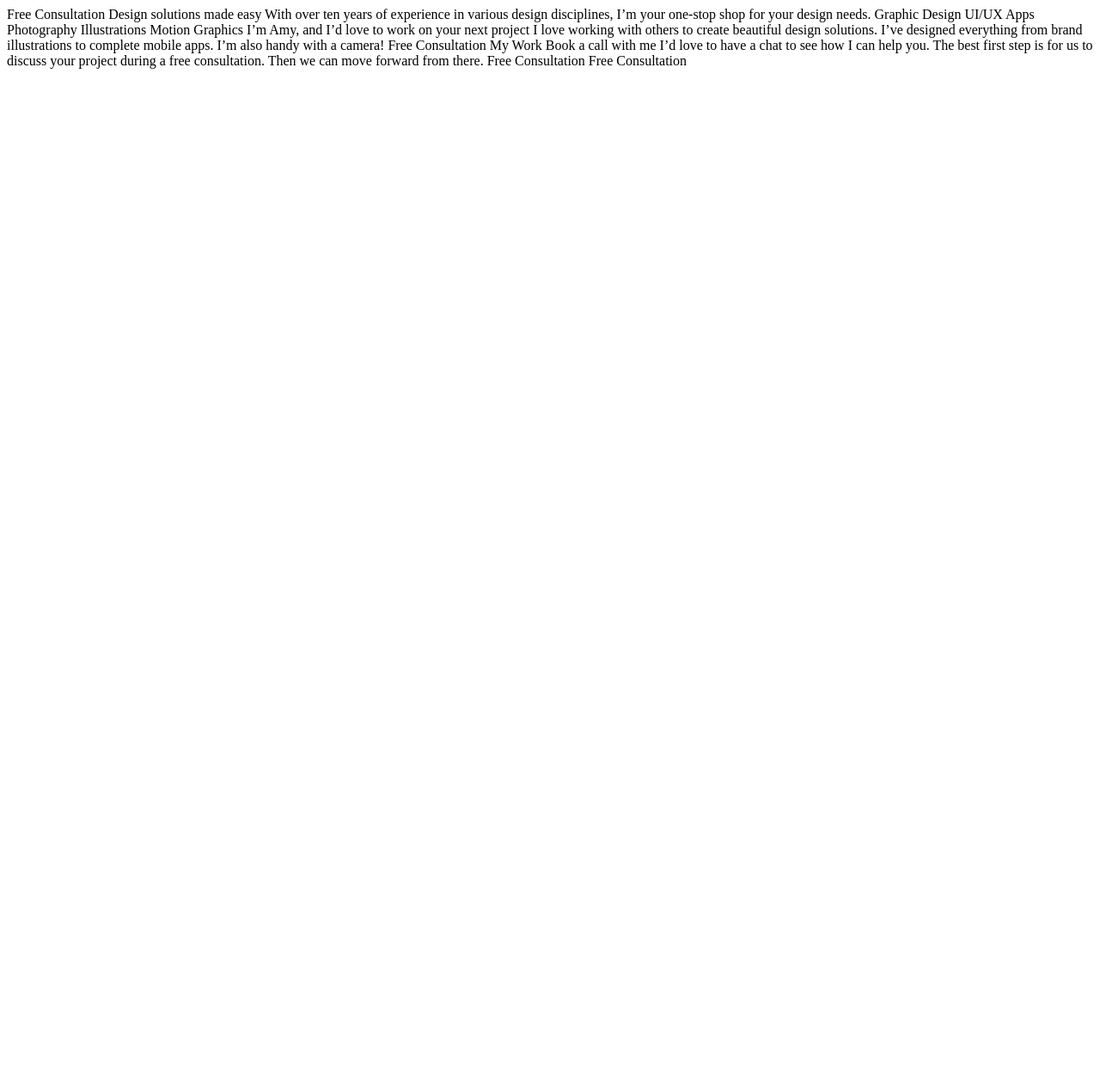
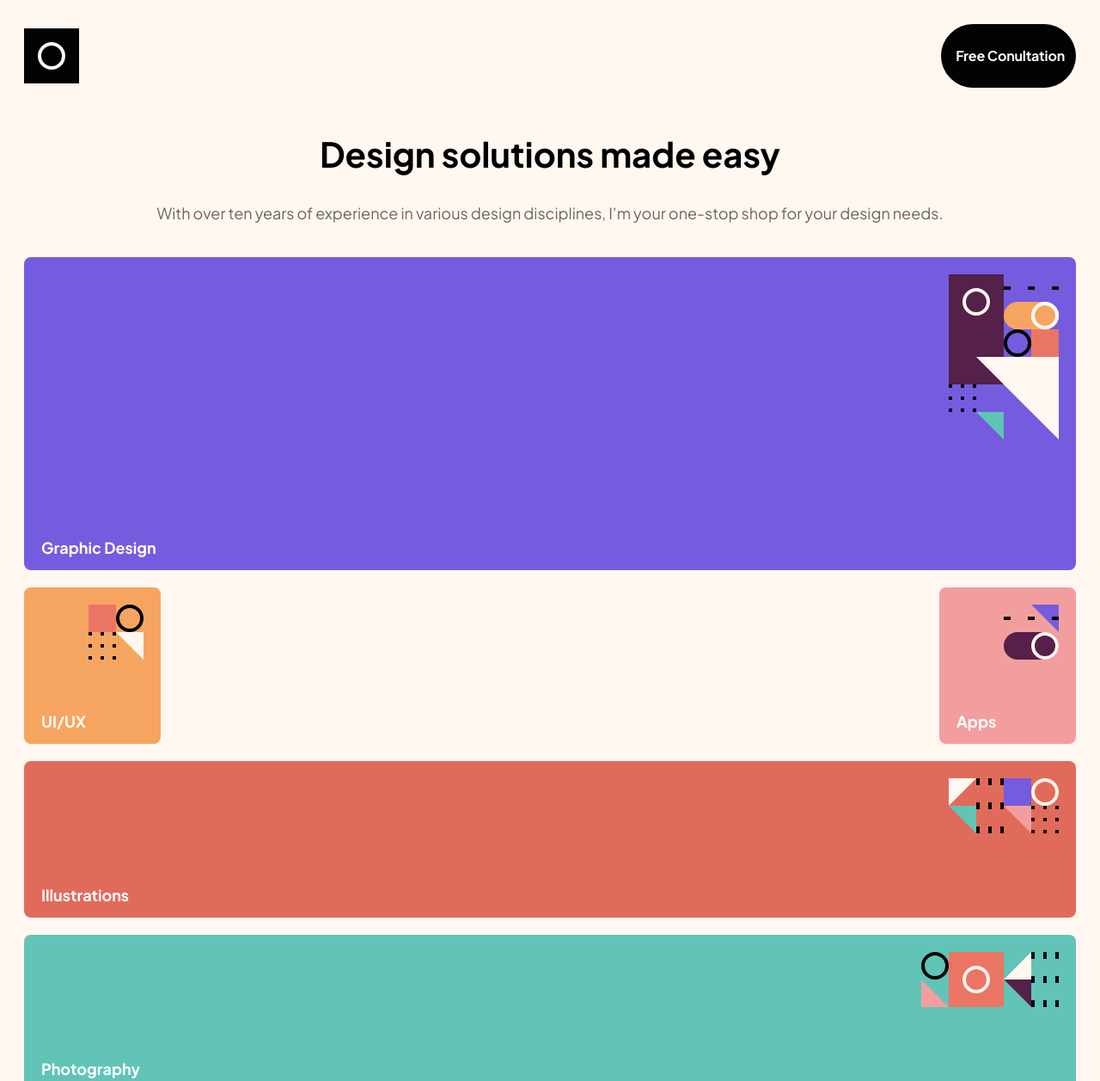
Before and after one commit to Julien-dev-code/fm-single-page-design-portfolio, a plain HTML site: page index.html in a window 1280 px wide. Shown: the top 1257 px of the page at 86% size. Before the commit the page ends 800 px from the top, so only its background shows below. Drawn offline with Linux system fonts and the light colour scheme.

Commit message:
feat: integrate header, hero ans services sections

```diff
--- a/css/styles.css
+++ b/css/styles.css
@@ -0,0 +1,141 @@
+:root {
+    /* Couleur */
+    --neutral-0: #FFFFFF;
+    --neutral-200: #FFF7F0;
+    --neutral-400: #6A6662;
+    --neutral-900: #030303;
+    --Light-Red-500: #E16B5B;
+    --galactic-blue-500: #755CDE;
+    --summer-yellow-500: #F6A560;
+    --pink-500: #F39E9E;
+    --cyan-500: #61C4B7;
+    --dark-purple-500: #552049;
+
+    /* Famille */
+    --ff-base: 'Plus Jakarta Sans', system-ui, sans-serif;
+
+    /* Graisses */
+    --fw-medium: 500;
+    --fw-bold: 700;
+
+    /* Tailles (base 16px) */
+    --fs-900: 3.5rem;    /* 56px */
+    --fs-800: 2.5rem;    /* 40px */
+    --fs-700: 1.5rem;    /* 24px */
+    --fs-600: 1.125rem;  /* 18px */
+    --fs-500: 1rem;      /* 16px */
+
+    /* Interlignes (sans unité) */
+    --lh-tight: 1.2;     /* 120% */
+    --lh-base: 1.3;      /* 130% */
+    --lh-loose: 1.5;     /* 150% */
+
+    /* Interlettrage */
+    --ls-0: 0px;
+  }
+body {
+    font-family:var(--ff-base);
+    background-color: var(--neutral-200);
+}
+.container {
+    padding-left: 20px;
+    padding-right: 20px;
+}
+.header {
+    display: flex;
+    align-items: center;
+    justify-content: space-between;
+    padding: 20px 0;
+}
+.btn {
+    padding: 24px 12px 24px 16px;
+    border-radius: 999px;
+    background-color: var(--neutral-0);
+    border: 1px solid var(--neutral-900);
+    color: var(--neutral-900);
+    font-weight:700;
+    font-size: 16px;
+    line-height: 150%;
+    letter-spacing: -0.16px;
+}
+.btn-primary {
+    background-color: var(--neutral-900);
+    color: var(--neutral-200);
+    font-family: var(--ff-base)
+}
+.btn-primary:hover {
+    background-color: var(--galactic-blue-500);
+}
+.hero__title {
+    font-size: var(--fs-800);
+    line-height: var(--lh-tight);
+    text-align: center;
+    text-wrap: balance;
+}
+.hero__text {
+    color: var(--neutral-400);
+    font-size: var(--fs-600);
+    text-align: center;
+    text-wrap: balance;
+}
+.services {
+    margin-top: 40px;
+}
+.card {
+    display: flex;
+    align-items: flex-end;
+    border-radius: 8px;
+    height: 364px;
+    min-width: 159px;
+    background-repeat: no-repeat;
+    background-position: top 1.25rem right 1.25rem;
+}
+.card--graphic {
+    background-image: url("/assets/pattern-graphic-design.svg");
+    background-color:var(--galactic-blue-500);
+
+}
+.card__title {
+    padding-top: 90px;
+    padding-left: 20px;
+    color:var(--neutral-0);
+    font-size:var(--fs-600);
+}
+.card--ui-ux-apps{
+    display: flex;
+    justify-content: space-between;
+    margin-top:1.25rem;
+
+}
+.card--ui-ux {
+    background-image: url("/assets/pattern-ui-ux.svg");
+    background-color:var(--summer-yellow-500);
+    height: 182px;
+
+}
+.card--apps {
+    background-image: url("/assets/pattern-apps.svg");
+    background-color:var(--pink-500);
+    height: 182px;
+
+}
+.card--illustrations {
+    margin-top:1.25rem;
+    background-image: url("/assets/pattern-illustrations.svg");
+    background-color:var(--Light-Red-500);
+    height: 182px;
+}
+.card--photography {
+    margin-top:1.25rem;
+    background-image: url("/assets/pattern-photography.svg");
+    background-color:var(--cyan-500);
+    height: 182px;
+
+}
+.card--motion-graphics {
+    margin-top:1.25rem;
+    background-image: url("/assets/pattern-motion-graphics.svg");
+    background-color:var(--dark-purple-500);
+    height: 182px;
+
+}
--- a/index.html
+++ b/index.html
@@ -3,43 +3,63 @@
 <head>
   <meta charset="UTF-8">
   <meta name="viewport" content="width=device-width, initial-scale=1.0">
+  <title>Frontend Mentor | Single-page design portfolio</title>
+  <link rel="icon" type="image/png" sizes="32x32" href="./assets/favicon-32x32.png">
+  <link rel="preconnect" href="https://fonts.googleapis.com">
+  <link rel="preconnect" href="https://fonts.gstatic.com" crossorigin>
+  <link href="https://fonts.googleapis.com/css2?family=Outfit:wght@100..900&family=Plus+Jakarta+Sans:ital,wght@0,200..800;1,200..800&display=swap" rel="stylesheet">
+  <link rel="stylesheet" href="css/styles.css">
 
-  <link rel="icon" type="image/png" sizes="32x32" href="./assets/favicon-32x32.png">
-
-  <title>Frontend Mentor | Single-page design portfolio</title>
 </head>
 <body>
+ <header>
+      <div class="container">
+          <div class="header">
+              <img src="assets/logo.svg" alt="">
+                <button class="btn btn-primary">
+                    Free Conultation
+                </button>
+          </div>
+      </div>
+  </header>
+  <main>
+    <section class="hero">
+      <div class="container">
+          <h1 class="hero__title">Design solutions made easy</h1>
+          <p class="hero__text">
+            With over ten years of experience in various design disciplines,
+            I’m your one-stop shop for your design needs.
+          </p>
+      </div>
+    </section>
+    <section class="container services">
 
-  Free Consultation
+      <div class="card card--graphic">
+          <h2 class="card__title">Graphic Design</h2>
+      </div>
 
-  Design solutions made easy
+      <div class="card--ui-ux-apps">
+        <div class="card card--ui-ux">
+          <h2 class="card__title">UI/UX</h2>
+        </div>
+        <div class=" card card--apps">
+          <h2 class="card__title">Apps</h2>
+        </div>
+      </div>
 
-  With over ten years of experience in various design disciplines, I’m your one-stop shop for your design needs.
+      <div class="card card--illustrations">
+          <h2 class="card__title">Illustrations</h2>
+      </div>
 
-  Graphic Design
-  UI/UX
-  Apps
-  Photography
-  Illustrations
-  Motion Graphics
+      <div class="card card--photography">
+          <h2 class="card__title">Photography</h2>
+      </div>
 
-  I’m Amy, and I’d love to work on your next project
-
-  I love working with others to create beautiful design solutions. I’ve designed everything from brand illustrations
-  to complete mobile apps. I’m also handy with a camera!
-
-  Free Consultation
-
-  My Work
-
-  Book a call with me
-
-  I’d love to have a chat to see how I can help you. The best first step is for us to discuss your project during a
-  free consultation. Then we can move forward from there.
-
-  Free Consultation
-
-  Free Consultation
+      <div class="card card--motion-graphics">
+          <h2 class="card__title">Motion-Graphics</h2>
+      </div>
+    </section>
+  </main>
 
 </body>
 </html>
```
